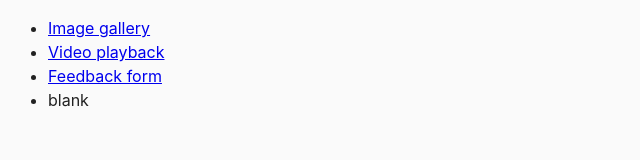
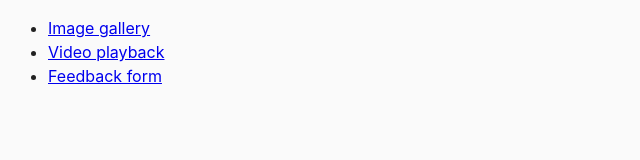
Before and after one commit to nicksolony/goit-js-hw-08, a website built with Parcel: page src/index.html in a window 1280 px wide. Shown: the full height of the page, 0-640 px from the left. Built offline with nearby package versions, Linux system fonts and the light colour scheme.

Commit message:
removed blank li

```diff
--- a/src/index.html
+++ b/src/index.html
@@ -12,7 +12,6 @@
       <li><a href="01-gallery.html">Image gallery</a></li>
       <li><a href="02-video.html">Video playback</a></li>
       <li><a href="03-feedback.html">Feedback form</a></li>
-      <li>blank</li>
     </ul>
   </body>
 </html>
```
